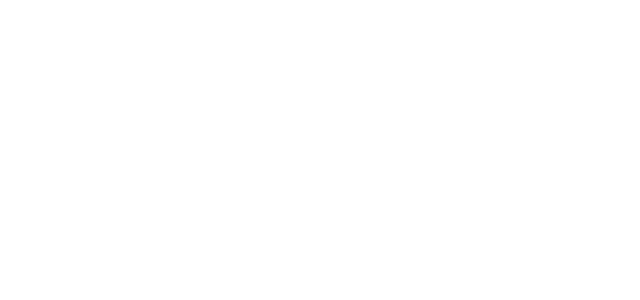
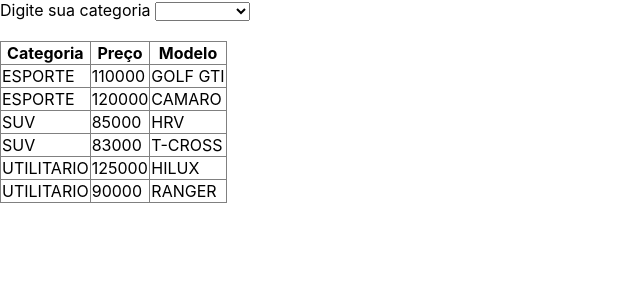
Before and after one commit to o-Patrick/app01, a React (Create React App) app: page / in a window 1280 px wide. Shown: the top 300 px of the page, without its empty margins (0-640 px from the left). Built offline with nearby package versions, Linux system fonts and the light colour scheme.

Commit message:
ex1_carros, error in select options

```diff
--- a/src/App.js
+++ b/src/App.js
@@ -1,8 +1,10 @@
 import React from 'react'
+import Carros from './componentes/ex1_carros'
 
 export default function App(){
 	return(
 		<>
+			<Carros/>
 		</>
 	)
 }
--- /dev/null
+++ b/src/componentes/ex1_carros.js
@@ -0,0 +1,98 @@
+// o select recebe um option para cada objeto, não excluindo os repetidos
+import React, {useState} from 'react'
+
+// json
+const carros = [
+	{categoria:'ESPORTE', preco:'110000', modelo:'GOLF GTI'},
+	{categoria:'ESPORTE', preco:'120000', modelo:'CAMARO'},
+	{categoria:'SUV', preco:'85000', modelo:'HRV'},
+	{categoria:'SUV', preco:'83000', modelo:'T-CROSS'},
+	{categoria:'UTILITARIO', preco:'125000', modelo:'HILUX'},
+	{categoria:'UTILITARIO', preco:'90000', modelo:'RANGER'}
+]
+
+// cria cada linha da tabela
+const Linhas = (cat) => {
+	// recebe cada linha da tabela:
+	const li = []
+	carros.forEach(
+		(carro) => {
+			// cria as linhas da tabela (recebe vazio para teste por causa do state):
+			if(carro.categoria === cat || cat === ''){
+				// povoa o vetor que recebe cada linha da tabela:
+				li.push(
+					<tr>
+						<td>{carro.categoria}</td>
+						<td>{carro.preco}</td>
+						<td>{carro.modelo}</td>
+					</tr>
+				) // push
+			} // if
+		} // arrow func
+	) // forEach
+	return li
+} // Linhas()
+
+// cria a estrutura maior da tabela
+const TabelaCarros = (cat) => {
+	return(
+		<table border='1' style={{borderCollapse:'collapse'}}>
+			<thead>
+				<tr>
+					<th>Categoria</th>
+					<th>Preço</th>
+					<th>Modelo</th>
+				</tr>
+			</thead>
+			<tbody>
+				{/* envia o state */}
+				{Linhas(cat)}
+			</tbody>
+		</table>
+	)
+}
+
+// gera os options do select
+const SelectOptions = () => {
+	const opt = []
+	carros.forEach(
+		(carro) => {
+			// o erro só pode ser nessa linha:
+			if(!opt.includes(`<option value=${carro.categoria}>${carro.categoria}</option>`)){
+				opt.push(
+					<option value={carro.categoria}>{carro.categoria}</option>
+				) // push
+			} // if
+		} //arrow func
+	) // forEach
+	return opt
+} // SelectOptions()
+
+// cat === categoria, scat === setCategoria
+const PesquisaCategoria = (cat, scat) => {
+	return(
+		<div>
+			<label>Digite sua categoria</label>&nbsp;
+			<select value={cat} onChange={(e)=>scat(e.target.value)}>
+				<option></option>
+				{SelectOptions()}
+			</select>
+			{/* usa input text simples */}
+			{/* <input type="text" value={cat} onChange={(e)=>scat(e.target.value.toUpperCase())}/> */}
+		</div>
+	)
+}
+
+export default function Carros(){
+	const [categoria, setCategoria] = useState('')
+
+	return(
+		<>
+			{/* envia o state e sua função */}
+			{PesquisaCategoria(categoria, setCategoria)}
+			<br/>
+			{/* envia state */}
+			{TabelaCarros(categoria)}
+		</>
+	)
+}
```
